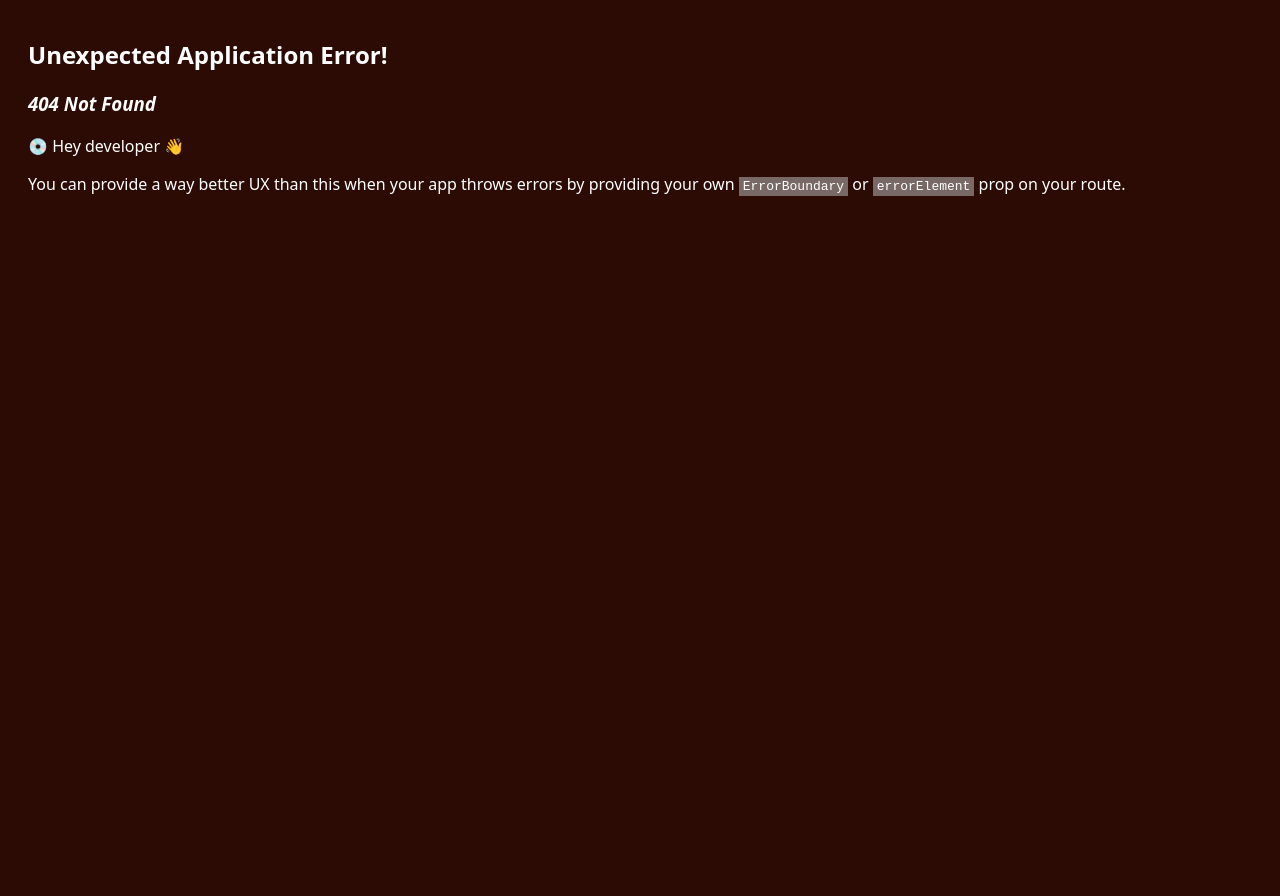
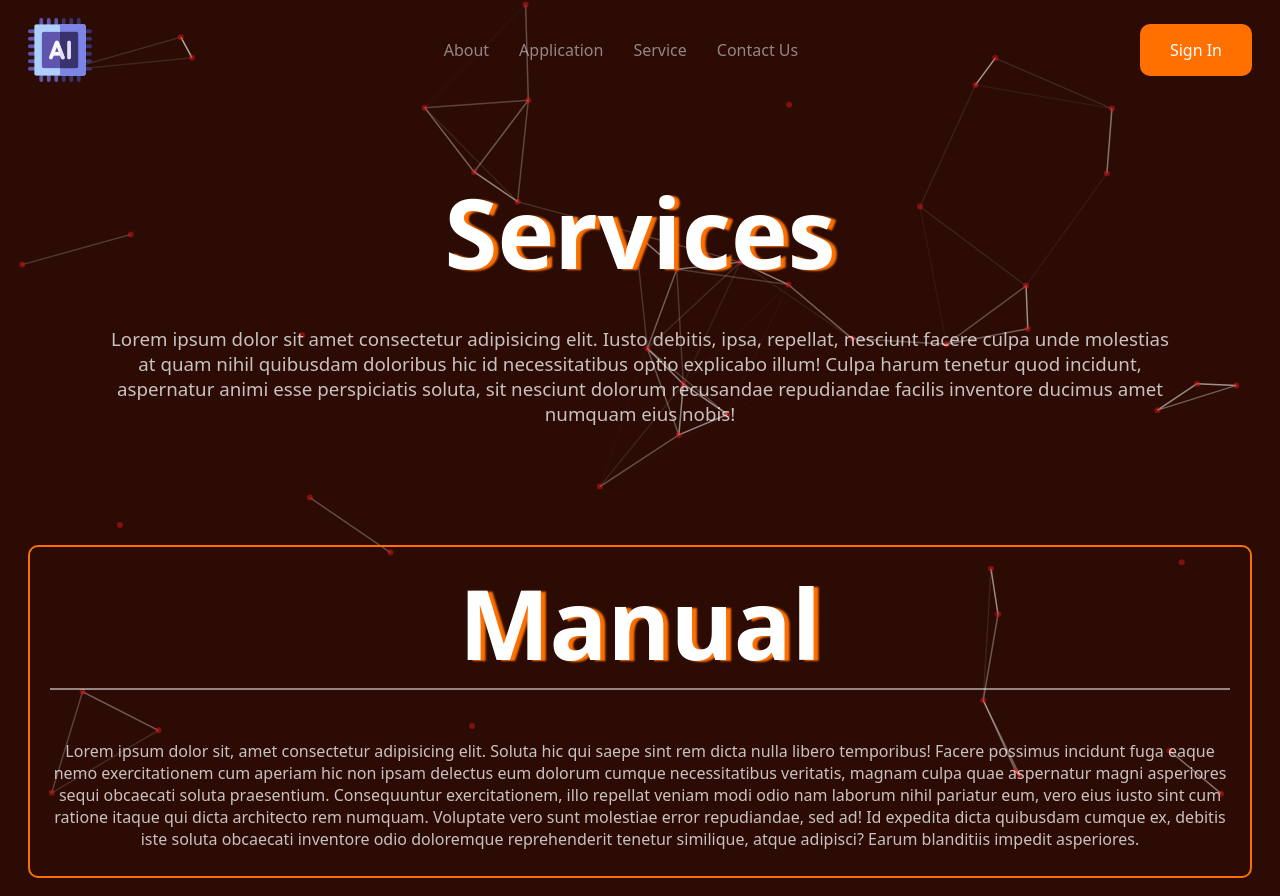
Before and after one commit to TRAVELLER00012/AiServices, a React (Vite) app: page /service in a window 1280 px wide. Before the commit this address had no page. Before the commit the page ends 800 px from the top, so only its background shows below. Built offline with nearby package versions, Linux system fonts and the light colour scheme.

Commit message:
complete service pafe

```diff
--- a/src/components/Navigation.tsx
+++ b/src/components/Navigation.tsx
@@ -18,7 +18,6 @@ const Navigation = ({about,contactus,application,pricing,service}:NavigationStat
         about,
         application,
         service,
-        pricing,
         contactus
     })
     return (
@@ -30,7 +29,6 @@ const Navigation = ({about,contactus,application,pricing,service}:NavigationStat
                         about:true,
                         contactus : false,
                         application : false,
-                        pricing : false,
                         service : false
                     })}>About</Link>
                 </li>
@@ -40,33 +38,24 @@ const Navigation = ({about,contactus,application,pricing,service}:NavigationStat
                         about:false,
                         contactus : false,
                         application : true,
-                        pricing : false,
                         service : false
                     })}>Application</Link>
                 </li>
 
+                <li className={selectedItem.service ? styles.selected : ""}>
+                    <Link to={"/service"} onClick={() => setSelectedItem({
+                        about:false,
+                        contactus : false,
+                        application : false,
+                        service : true
+                    })}>Service</Link>
+                </li>
 
-                <li className={selectedItem.service ? styles.selected : ""} onClick={() => setSelectedItem({
-                    about:false,
-                    contactus : false,
-                    application : false,
-                    pricing : false,
-                    service : true
-                })}>Service</li>
-
-                <li className={selectedItem.pricing ? styles.selected : ""} onClick={() => setSelectedItem({
-                    about:false,
-                    contactus : false,
-                    application : false,
-                    pricing : true,
-                    service : false
-                })}>Pricing</li>
 
                 <li className={selectedItem.contactus ? styles.selected : ""} onClick={() => setSelectedItem({
                     about:false,
                     contactus : true,
                     application : false,
-                    pricing : false,
                     service : false
                 })}>Contact Us</li>
             </ul>
--- /dev/null
+++ b/src/components/page/ServicePage.tsx
@@ -0,0 +1,23 @@
+import Navigation from '../Navigation'
+import styles from "../../styles/servicePage.module.css"
+import ParticleBackground from '../ParticleBackground'
+
+
+const ServicePage = () => {
+  return (
+    <>
+        <Navigation />
+        <ParticleBackground />
+        <div className={styles.heading}>
+            <h1 className="big-heading">Services</h1>
+            <h3 className={styles.subHeading}>Lorem ipsum dolor sit amet consectetur adipisicing elit. Iusto debitis, ipsa, repellat, nesciunt facere culpa unde molestias at quam nihil quibusdam doloribus hic id necessitatibus optio explicabo illum! Culpa harum tenetur quod incidunt, aspernatur animi esse perspiciatis soluta, sit nesciunt dolorum recusandae repudiandae facilis inventore ducimus amet numquam eius nobis!</h3>
+        </div>
+        <div className={styles.manual}>
+            <h1 className="big-heading">Manual</h1>
+            <p>Lorem ipsum dolor sit, amet consectetur adipisicing elit. Soluta hic qui saepe sint rem dicta nulla libero temporibus! Facere possimus incidunt fuga eaque nemo exercitationem cum aperiam hic non ipsam delectus eum dolorum cumque necessitatibus veritatis, magnam culpa quae aspernatur magni asperiores sequi obcaecati soluta praesentium. Consequuntur exercitationem, illo repellat veniam modi odio nam laborum nihil pariatur eum, vero eius iusto sint cum ratione itaque qui dicta architecto rem numquam. Voluptate vero sunt molestiae error repudiandae, sed ad! Id expedita dicta quibusdam cumque ex, debitis iste soluta obcaecati inventore odio doloremque reprehenderit tenetur similique, atque adipisci? Earum blanditiis impedit asperiores.</p>
+        </div>
+    </>
+  )
+}
+
+export default ServicePage
--- a/src/routing/router.tsx
+++ b/src/routing/router.tsx
@@ -1,9 +1,11 @@
 import { createBrowserRouter } from "react-router-dom";
 import App from "../App";
 import ApplicationPage from "../components/page/ApplicationPage";
+import ServicePage from "../components/page/ServicePage";
 
 const router = createBrowserRouter([
     {path:"/",element:<App />},
-    {path:'/application',element:<ApplicationPage/>}
+    {path:'/application',element:<ApplicationPage/>},
+    {path:'/service',element:<ServicePage/>},
 ])
 export default router;
--- /dev/null
+++ b/src/styles/servicePage.module.css
@@ -0,0 +1,27 @@
+.subHeading{
+    font-weight: normal;
+    text-align: center;
+    opacity: 0.75;
+    width: 100ch;
+}
+.heading{
+    display: flex;
+    align-items: center;
+    flex-direction: column;
+}
+.manual{
+    border-radius: 10px;
+    border: 2px solid #fd6f00;
+    padding: 10px 20px;
+    margin-top: 100px;
+}
+.manual h1{
+    margin-top: 0;
+    border-bottom: 2px solid rgba(255, 255, 255, 0.5);
+    margin-bottom: 50px;
+}
+.manual p{
+    text-align: center;
+    opacity: 0.75;
+    font-size: 1rem;
+}
```
